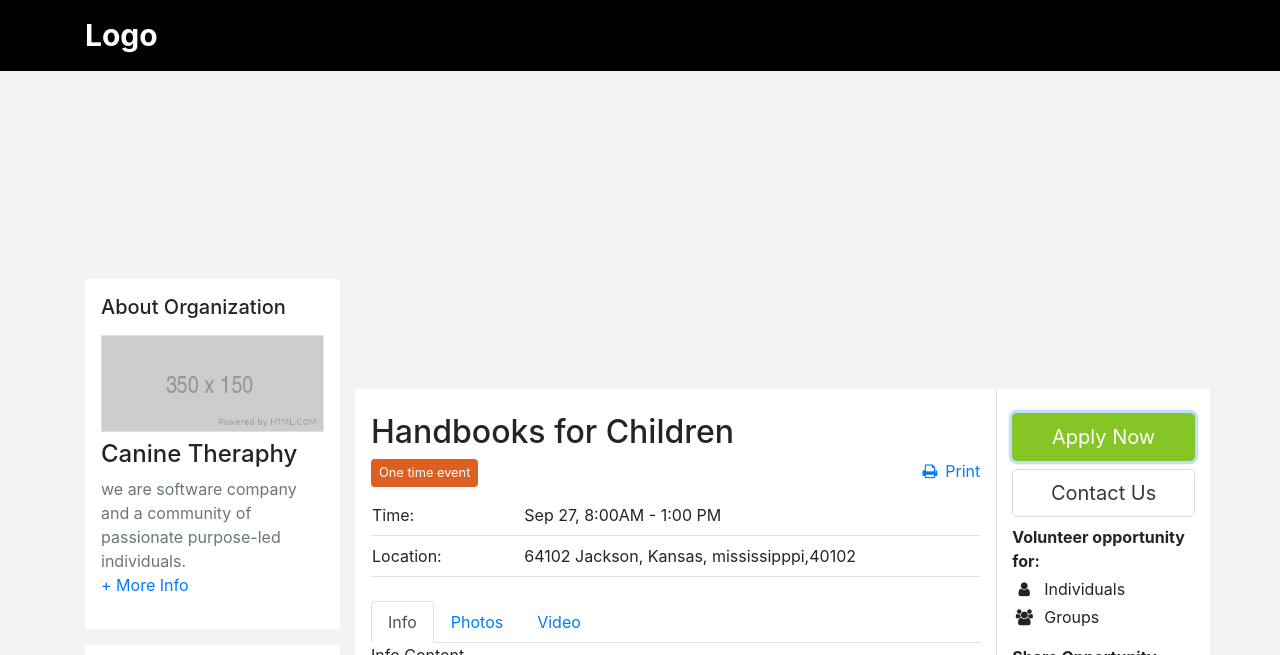
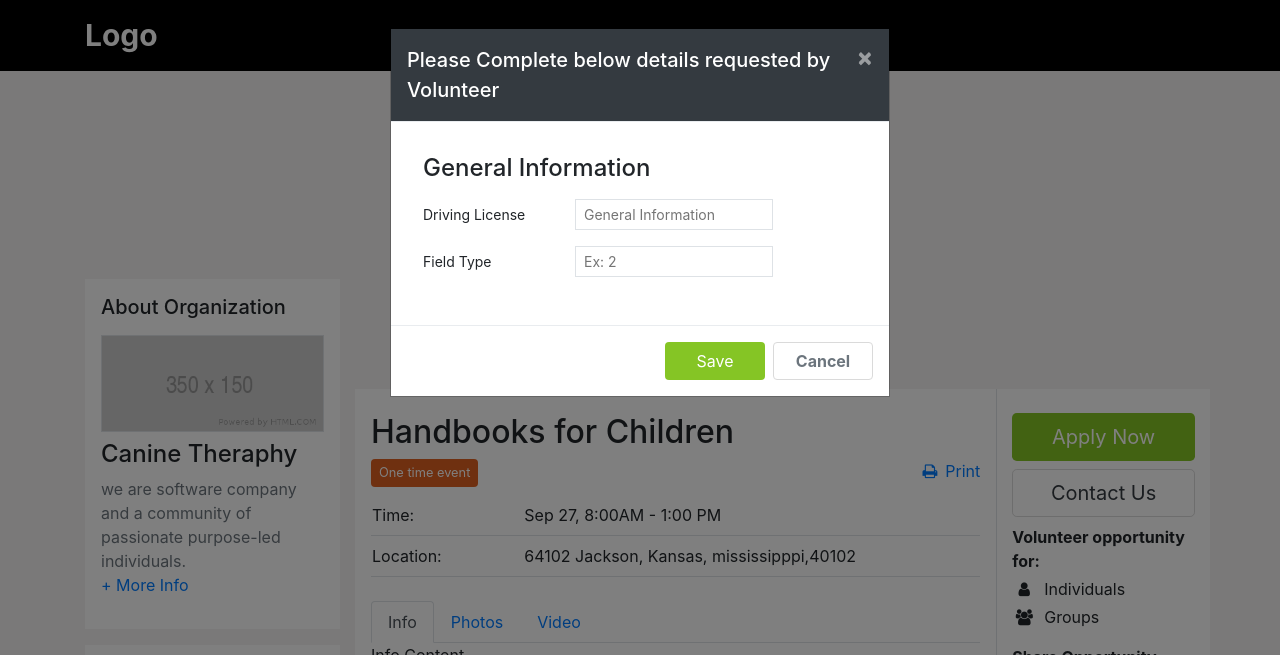
Before and after one commit to Chandu4221/scriptbees, a plain HTML site: page index.html in a window 1280 px wide. Both pictures are taken after a click on the button "Apply Now". Shown: the top 655 px of the page. Drawn offline with Linux system fonts and the light colour scheme.

Commit message:
Modal Window

```diff
--- a/index.html
+++ b/index.html
@@ -183,7 +183,12 @@
                   </div>
 
                   <div class="col-md-3 border-left bg-white pt-4 pb-4">
-                    <button class="btn btn-lg text-white _bglightGreen w-100">
+                    <button
+                      class="btn btn-lg text-white _bglightGreen w-100"
+                      class="btn btn-primary"
+                      data-toggle="modal"
+                      data-target="#applyModal"
+                    >
                       Apply Now
                     </button>
                     <button
@@ -263,9 +268,91 @@
         </div>
       </div>
     </main>
+
     <footer class="bg-white text-muted p-3 text-center">
       <small>&copy; 2017 | VolunteerMark LLC. All Rights Reserved</small>
     </footer>
+
+    <!-- Modal -->
+    <div
+      class="modal fade"
+      id="applyModal"
+      tabindex="-1"
+      role="dialog"
+      aria-labelledby="exampleModalLabel"
+      aria-hidden="true"
+    >
+      <div class="modal-dialog" role="document">
+        <div class="modal-content rounded-0">
+          <div class="modal-header bg-dark text-white rounded-0">
+            <h5 class="modal-title" id="exampleModalLabel">
+              Please Complete below details requested by Volunteer
+            </h5>
+            <button
+              type="button"
+              class="close"
+              data-dismiss="modal"
+              aria-label="Close"
+            >
+              <span aria-hidden="true" class="text-white">&times;</span>
+            </button>
+          </div>
+          <div class="modal-body">
+            <form action="#" class="p-3 pr-4">
+              <div class="h4 mb-3">General Information</div>
+              <div class="form-group row">
+                <label
+                  for="drivingLicense"
+                  class="col-sm-4 col-form-label col-form-label-sm"
+                  >Driving License</label
+                >
+                <div class="col-sm-6">
+                  <input
+                    type="text"
+                    class="form-control-sm border rounded-0 w-100"
+                    id="drivingLicense"
+                    placeholder="General Information"
+                  />
+                </div>
+              </div>
+
+              <div class="form-group row">
+                <label
+                  for="fieldType"
+                  class="col-sm-4 col-form-label col-form-label-sm"
+                  >Field Type</label
+                >
+                <div class="col-sm-6">
+                  <input
+                    type="email"
+                    class="form-control-sm border rounded-0 w-100"
+                    id="fieldType"
+                    placeholder="Ex: 2"
+                  />
+                </div>
+              </div>
+            </form>
+          </div>
+          <div class="modal-footer">
+            <button
+              type="button"
+              class="btn _bglightGreen text-white _modalBtn"
+            >
+              Save
+            </button>
+            <button
+              type="button"
+              class="btn text-dark _contactUsBtn _modalBtn font-weight-bold text-muted"
+              data-dismiss="modal"
+            >
+              Cancel
+            </button>
+          </div>
+        </div>
+      </div>
+    </div>
+    <!-- Modal -->
+
     <script src="js/jquery.min.js"></script>
     <script src="js/bootstrap.bundle.min.js"></script>
     <script src="js/script.js"></script>
--- a/scss/style.scss
+++ b/scss/style.scss
@@ -96,3 +96,6 @@ body {
   width: rem(50px);
   @extend ._borderLightGray;
 }
+._modalBtn {
+  width: rem(100px);
+}
```
Also changed, not shown: css/style.css, 1 other file.
